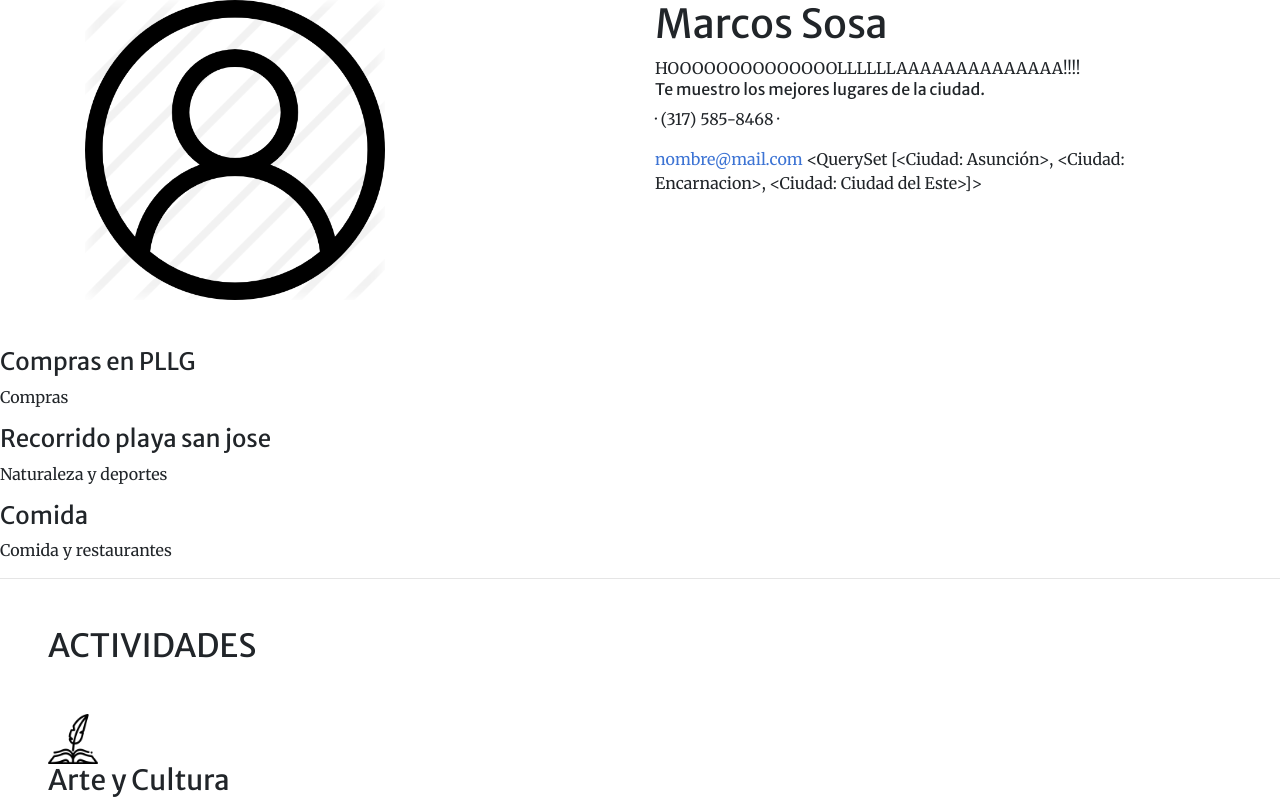
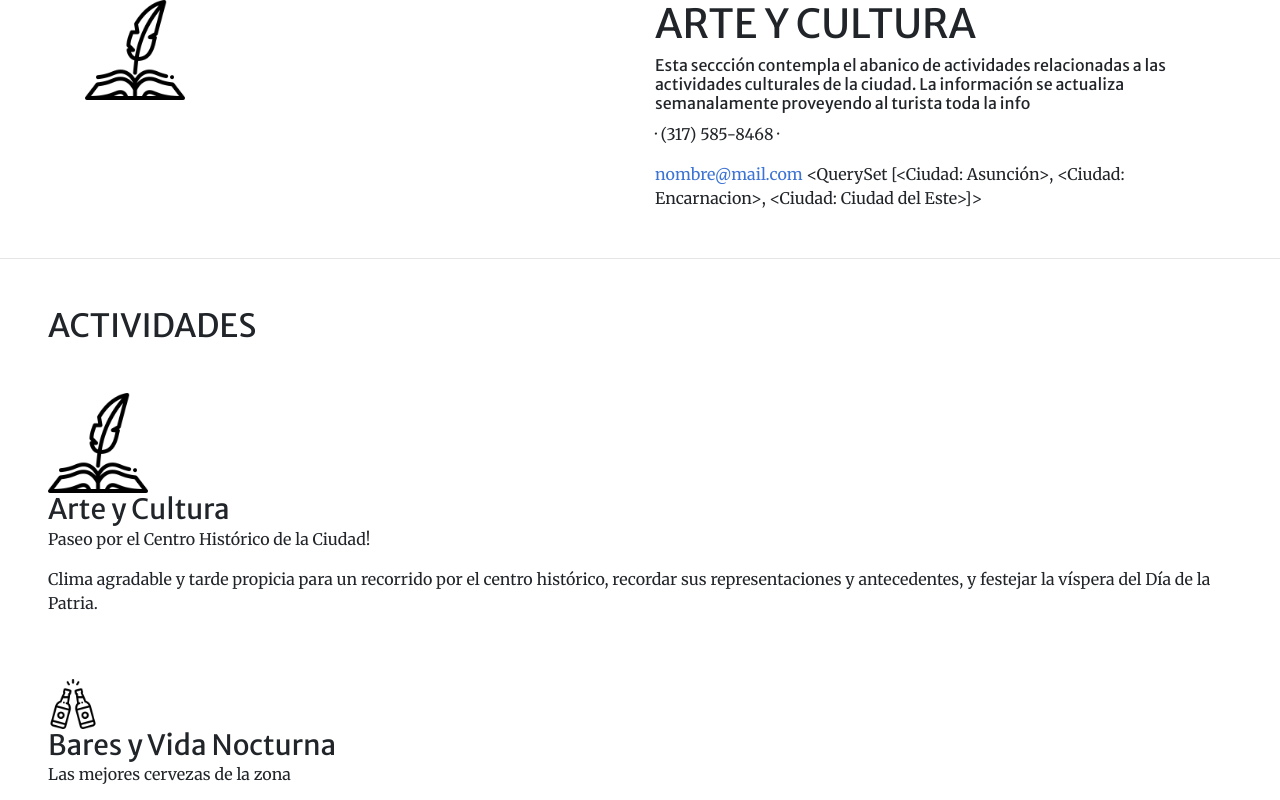
Before and after one commit to WilliBobadilla/tourist-web-project, a Django app: page /acti/ in a window 1280 px wide. Shown: the part 72-872 px from the top of the page. Run offline with Django 3.2, Linux system fonts and the light colour scheme; data comes from the database, SQL or seed files in the repository; some libraries are stand-ins or nearby versions.

Commit message:
Pruebas sobre actividad final

```diff
--- a/guiatour/templates/actividadfinal.html
+++ b/guiatour/templates/actividadfinal.html
@@ -2,8 +2,8 @@
 <html lang="en">
 
 <head>
-
-  <meta charset="utf-8">
+<body id="page-top">
+   <meta charset="utf-8">
   <meta name="viewport" content="width=device-width, initial-scale=1, shrink-to-fit=no">
   <meta name="description" content="">
   <meta name="author" content="">
@@ -78,7 +78,7 @@
 					<div class="col-md-12">
 						<div class="bio-image">
                 <div class="w-80">
-							<img src="/static/img/profile.png" alt="image" width="300" height="300" />
+							<img src="/static/img/Arte_y_cultura.png" alt="image" width="100" height="100" />
                 </div class="w-80">
             </div>
 					</div>
@@ -86,9 +86,10 @@
 			</div>
 			<div class="col-md-6">
 				<div class="bio-content">
-          <h1>Marcos Sosa</h1>
-          {{ pepito }}
-					<h6>Te muestro los mejores lugares de la ciudad.</h6>
+          <h1>ARTE Y CULTURA</h1>
+					<h6>Esta seccción contempla el abanico de actividades relacionadas a las actividades culturales de la ciudad. La información se actualiza semanalamente
+            proveyendo al turista toda la info
+          </h6>
           <p>· (317) 585-8468 ·</p>
           <a href="mailto:name@email.com">nombre@mail.com</a>
           {{ ciudades }}
@@ -98,10 +99,6 @@
 	</div>
 </div>
     </section>
-      {% for acti in actividades %}
-         <h4> {{acti.nombre}} </h4>
-         <p> {{ acti.tipo }} </p>
-      {% endfor %}
     <hr class="m-0">
     <section class="resume-section p-3 p-lg-5 d-flex justify-content-center" id="experience">
       <div class="w-80">
@@ -109,7 +106,7 @@
 
         <div class="resume-item d-flex flex-column flex-md-row justify-content-between mb-5">
           <div class="resume-content">
-              <img src="/static/img/Arte_y_cultura.png" width="50" height="50" />
+              <img src="/static/img/Arte_y_cultura.png" width="100" height="100" />
             <h3 class="mb-0">Arte y Cultura</h3>
             <div class="subheading mb-3">Paseo por el Centro Histórico de la Ciudad!</div>
             <p>Clima agradable y tarde propicia para un recorrido por el centro histórico, recordar sus representaciones y antecedentes, y festejar la víspera del Día de la Patria.</p>
```
